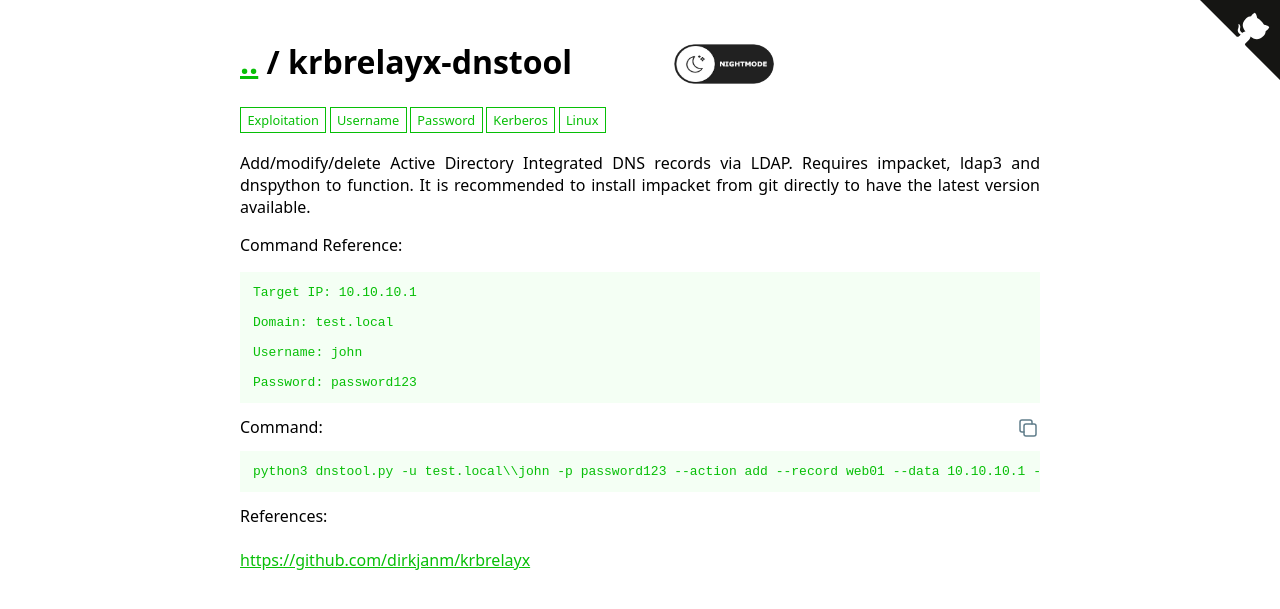
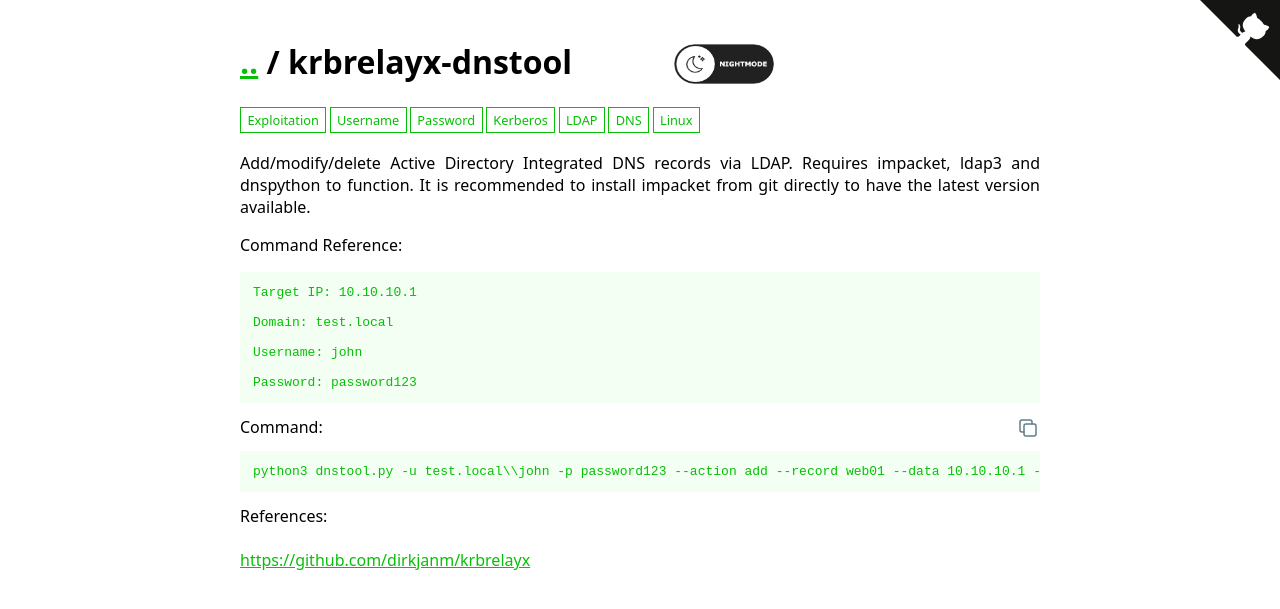
Before and after one commit to WADComs/WADComs.github.io, a Jekyll site: the page built from _wadcoms/krbrelayx-dnstool.md, in a window 1280 px wide. Shown: the top 609 px of the page. Built offline with Jekyll 4.4.1, drawn with Linux system fonts in a browser that asks for light colours.

Commit message:
Improves the services for DnsTool

```diff
--- a/_wadcoms/krbrelayx-dnstool.md
+++ b/_wadcoms/krbrelayx-dnstool.md
@@ -20,6 +20,8 @@ items:
   - Password
 services:
   - Kerberos
+  - LDAP
+  - DNS
 attack_types:
   - Exploitation
 OS:
```
